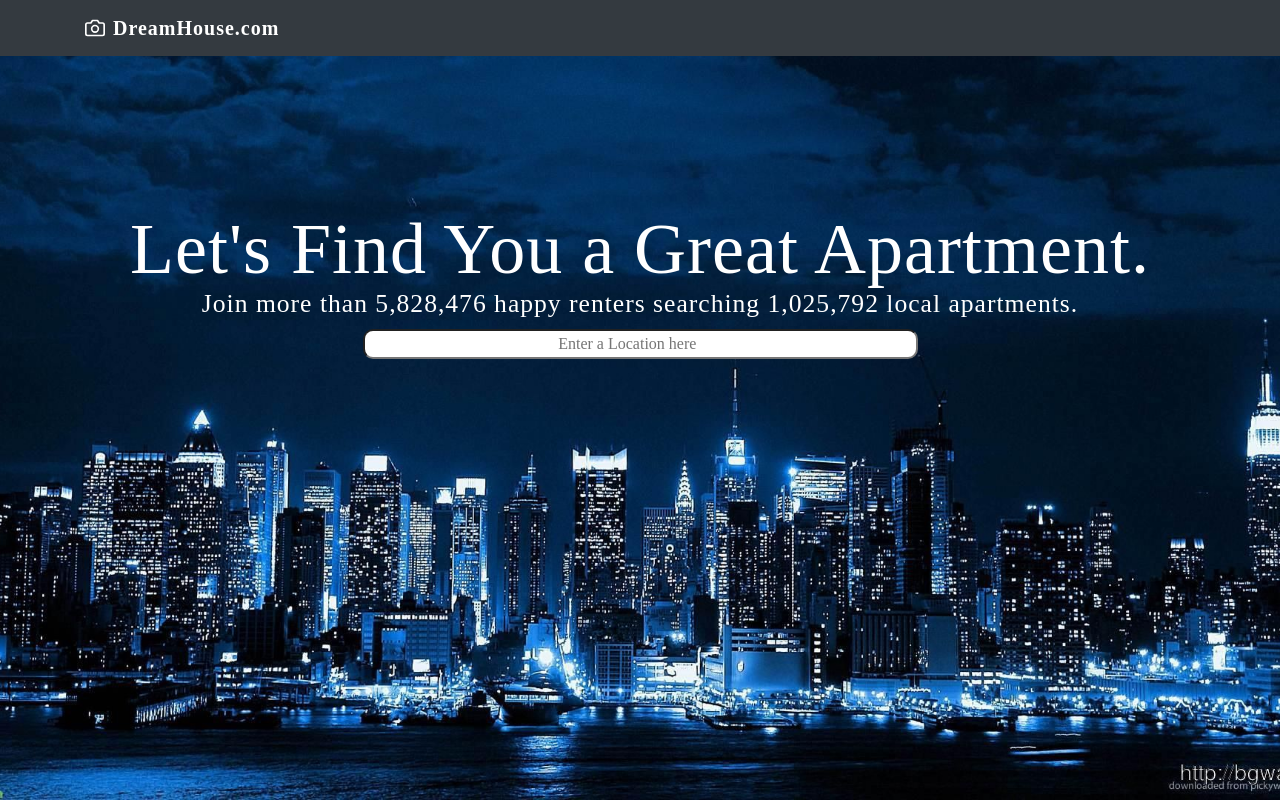
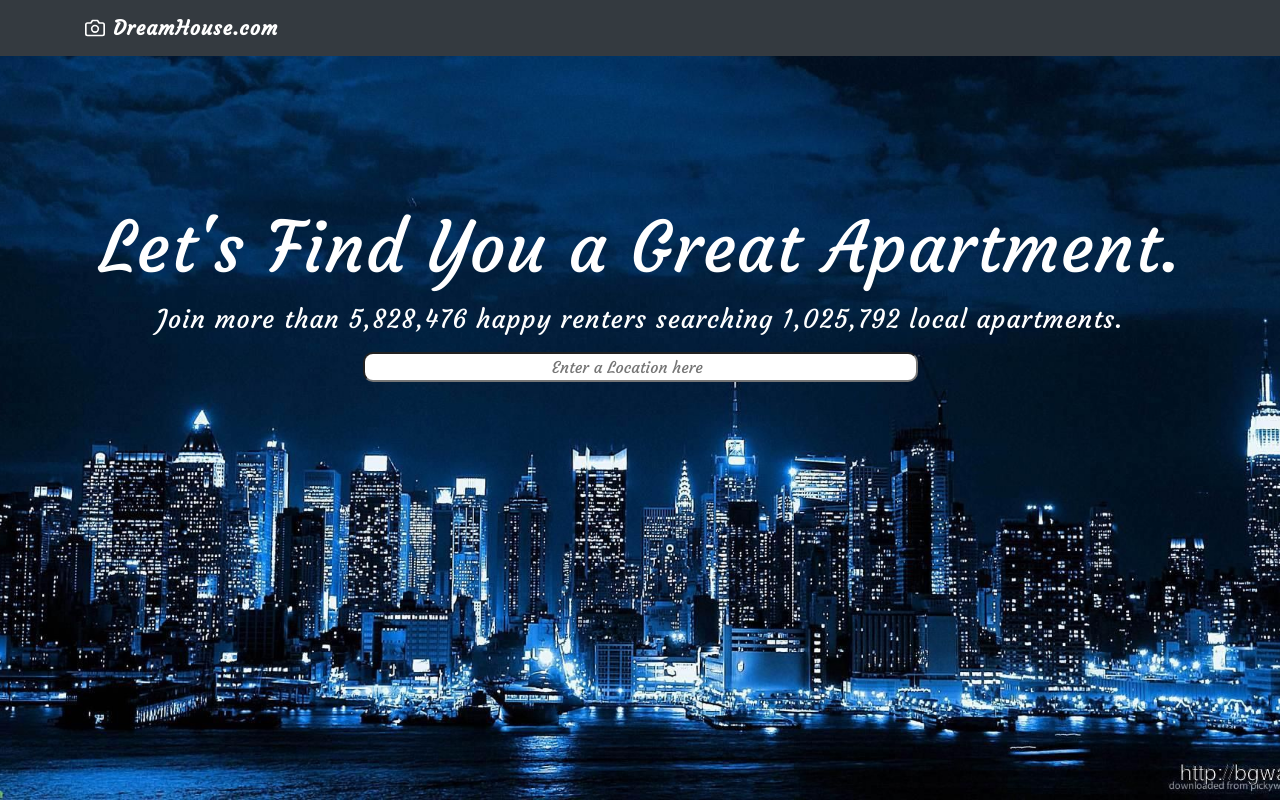
Before and after one commit to Giovarco/DreamHouse, a PHP site: page / in a window 1280 px wide. Run offline with PHP 8.4, Linux system fonts and the light colour scheme; some libraries are stand-ins or nearby versions.

Commit message:
- Use new font

```diff
--- a/css/custom.css
+++ b/css/custom.css
@@ -11,13 +11,12 @@ body {
     -o-background-size: cover;      /* Opera*/
     background-size: cover;         /* Generic*/
 
-	font-family: Gabriola;
+	font-family: 'Courgette', cursive;
 	letter-spacing: 1px;
 }
 
 #title {
-	font-size: 72px;
-	margin-bottom: -10px;
+	font-size: 70px;
 }
 
 .enterALocationSearchBox
--- a/index.php
+++ b/index.php
@@ -7,6 +7,9 @@
 		<meta charset="utf-8">
 
 		<meta name="viewport" content="width=device-width, initial-scale=1, shrink-to-fit=no">
+
+		<!-- Fonts -->
+		<link href="https://fonts.googleapis.com/css?family=Courgette" rel="stylesheet">
 
 		<!-- Bootstrap CSS -->
 		<link rel="stylesheet" href="https://maxcdn.bootstrapcdn.com/bootstrap/4.0.0/css/bootstrap.min.css" integrity="sha384-Gn5384xqQ1aoWXA+058RXPxPg6fy4IWvTNh0E263XmFcJlSAwiGgFAW/dAiS6JXm"
@@ -35,7 +38,7 @@
 			<!-- Subtitle -->
 			<div class="row">
 				<div class="col">
-					<h2 id="subtitle" class="text-white">
+					<h2 id="subtitle" class="mb-3 text-white">
 						<small>Join more than 5,828,476 happy renters searching 1,025,792 local apartments.</small>
 					</h2>
 				</div>
```
